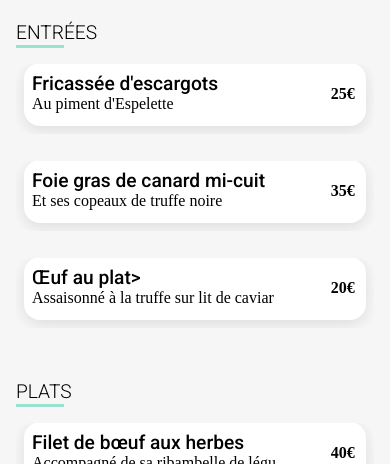
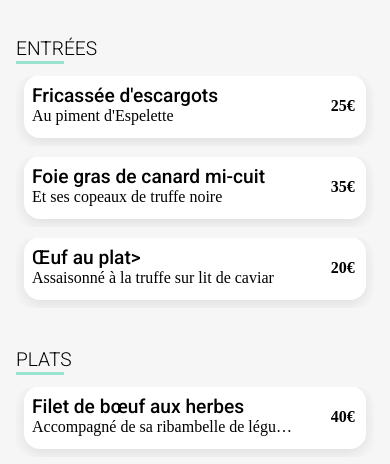
Before and after one commit to Domoizan/ohmyfood, a plain HTML site: page menu1.html in a window 390 px wide. Shown: the part 378-842 px from the top of the page. Drawn offline with Linux system fonts and the light colour scheme; a web font is replaced by a local one.

Commit message:
mise au point responsive menu

```diff
--- a/scss/media.scss
+++ b/scss/media.scss
@@ -63,6 +63,9 @@
     }
 /* style pour les pages menu */
 
+.menu{
+    width: 80%;
+}
 
 
 }
--- a/scss/menu.scss
+++ b/scss/menu.scss
@@ -25,12 +25,12 @@
     flex-direction: column;
     background-color: $bg_main_contener;
     position: relative;
-    top : -3rem;
+    top : -2rem;
     border-radius: 2rem 2rem 0 0;
     width: 100%;
     gap:2.5rem;
     padding: 2rem 1rem;
-
+    margin: auto;
     &__form{
         display: flex;
         flex-direction: column;
@@ -106,7 +106,7 @@
         width: 100%;
         position: relative;
         border-radius: 1rem;
-        margin: 0.75rem 0;
+        margin-top: 0.5rem;
         white-space: nowrap;
         overflow: hidden;
     }
```
Also changed, not shown: CSS/media.css, CSS/styles.css, 2 other files.
